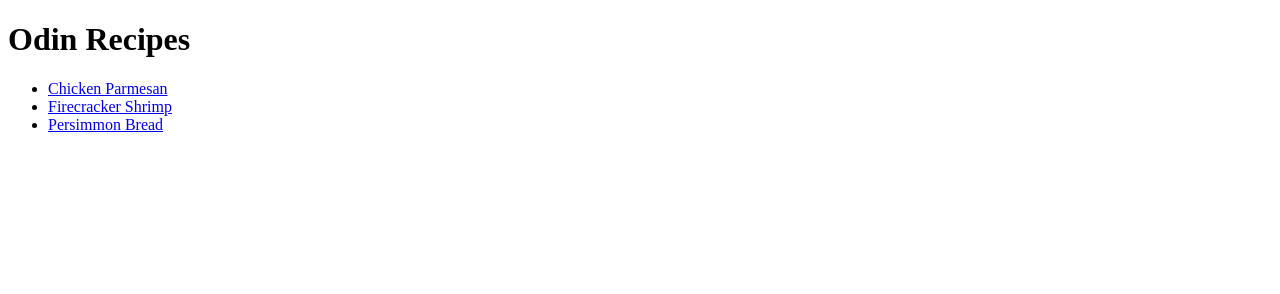
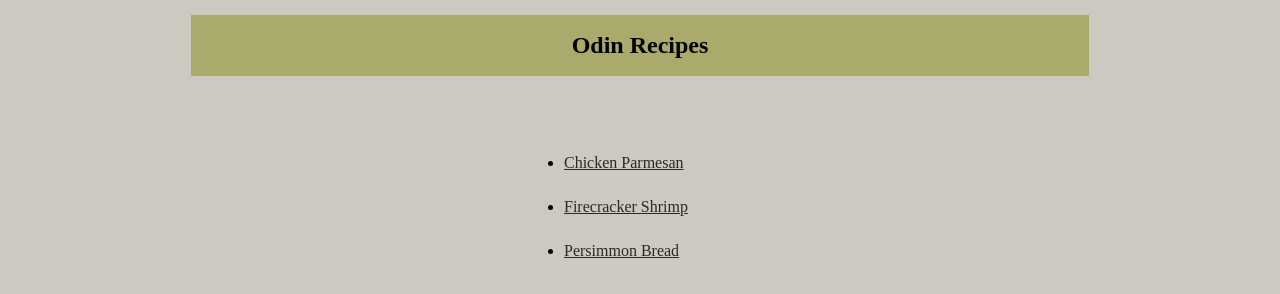
Before and after one commit to LucasAzevedoTheDev/odin-recipes, a plain HTML site: page index.html in a window 1280 px wide. Drawn offline with Linux system fonts and the light colour scheme.

Commit message:
Add styles.css and basic styles to index.html

```diff
--- a/index.html
+++ b/index.html
@@ -4,13 +4,24 @@
   <meta charset="UTF-8">
   <meta name="viewport" content="width=device-width, initial-scale=1.0">
   <title>Recipes</title>
+  <link rel="stylesheet" href="/styles.css">
 </head>
 <body>
-  <h1>Odin Recipes</h1>
+  <div class="title">
+    <h1>Odin Recipes</h1>
+  </div>
   <ul>
-    <li><a href="recipes/chicken-parmesan.html">Chicken Parmesan</a></li>
-    <li><a href="recipes/firecracker-shrimp.html">Firecracker Shrimp</a></li>
-    <li><a href="recipes/persimmon-bread.html">Persimmon Bread</a></li>
+    <div class="list">
+      <div class="one">
+        <li><a href="recipes/chicken-parmesan.html">Chicken Parmesan</a></li>
+      </div>
+      <div class="two">
+        <li><a href="recipes/firecracker-shrimp.html">Firecracker Shrimp</a></li>
+      </div>
+      <div class="three">
+        <li><a href="recipes/persimmon-bread.html">Persimmon Bread</a></li>
+      </div>
+    </div>
   </ul>
 </body>
 </html>
--- /dev/null
+++ b/styles.css
@@ -0,0 +1,48 @@
+body {
+  background-color: rgb(206, 201, 192);
+}
+
+.title {
+  background-color: rgb(170, 170, 109);
+  text-align: center;
+  padding: 1px;
+  width: 70vw;
+  margin: 15px auto;
+  font-size: 12px;
+}
+
+.list {
+  width: 50vw;
+  padding: 1px;
+  margin: 5vw auto;
+}
+
+.one {
+  width: 30%;
+  margin: auto;
+  padding: 13px;
+}
+
+.two {
+  width: 30%;
+  margin: auto;
+  padding: 13px;
+}
+
+.three {
+  width: 30%;
+  margin: auto;
+  padding: 13px;
+}
+
+a {
+  color: rgb(42, 42, 35);
+}
+
+a:hover {
+  color: rgb(220, 220, 4)
+}
+
+a:active {
+  color: #fff;
+}
```
